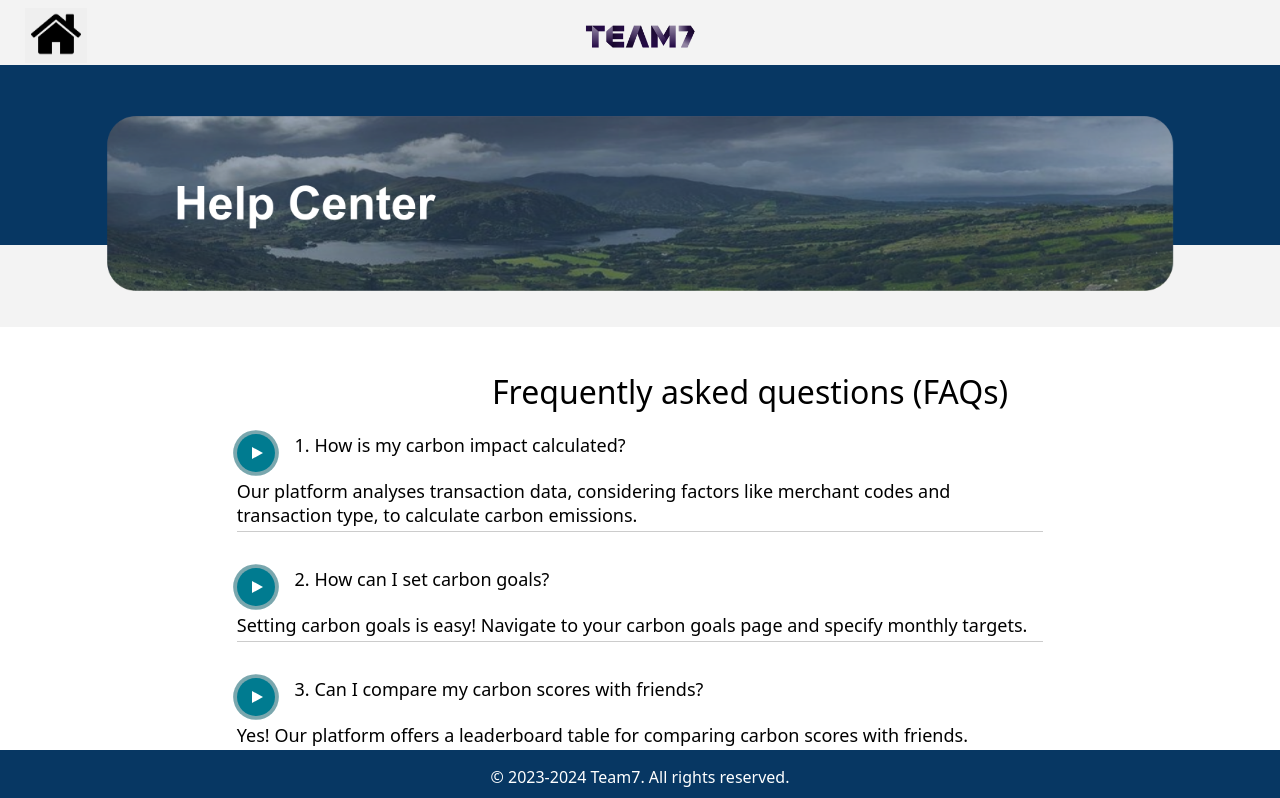
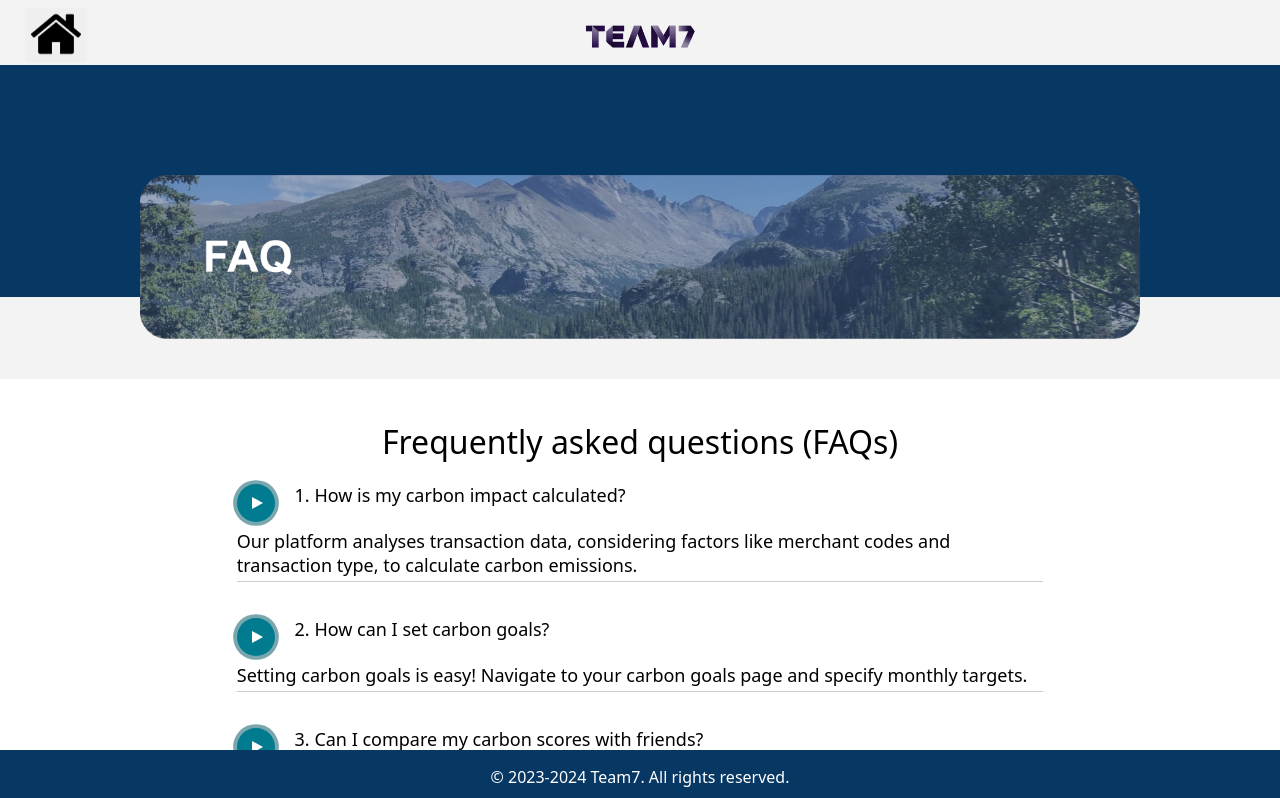
Before and after one commit to He1mont/CapitalOne-Carbon-Impact, a React (Create React App) app in the folder frontend/: page /help/FAQS in a window 1280 px wide. Shown: the top 798 px of the page. Built offline with nearby package versions, Linux system fonts and the light colour scheme.

Commit message:
fix: adjusted mid on faq and help so the sizing is consistent, created a new center image box for faq, adjusted centering on faq

```diff
--- a/frontend/src/assets/styles/FAQ.module.css
+++ b/frontend/src/assets/styles/FAQ.module.css
@@ -1,6 +1,6 @@
 html,
 body {
-  max-width: 100%;
+  max-width: 100vw;
   padding-left: 0px;
   margin: 0px;
   background-color: rgb(255, 255, 255);
@@ -44,64 +44,40 @@ body {
 /*------------------------------ MID ------------------------------*/
 .midBar {
   top: 65px;
-  width: 100%;
-  height: 275px;
+  width: 100vw;
+  height: 314px;
   position: absolute;
 }
-
-/*---------- MID-HIGH ----------*/
-
 .midHigh {
   z-index: 1;
   user-select: none;
   width: 100%;
-  height: 180px;
+  height: 232px;
   position: absolute;
-  text-align: center;
   background-color: #073763ff;
 }
 
-.title {
-  color: white;
-  padding-top: 3%;
-  font-size: xx-large;
-
+.midLow {
+  position: absolute;
+  top: 232px;
+  height: 82px;
+  width: 100%;
+  background-color: #f3f3f3ff;
 }
 
 /*---------- CENTER ----------*/
 .midCenter {
   user-select: none;
-  position: absolute;
+  position: relative;
   top: 35%;
-  left: 50%;
-  transform: translate(-50%, -50%);
+  margin: 0 auto;
   z-index: 1;
 }
 
-/* iframe[title="React error overlay"] {
-    display: none;
-} */
-
 .midBox {
-  height: 175px;
-  position: relative;
-  margin-top: 90px;
-
-}
-
-/*---------- LOW ----------*/
-.midLow {
-  position: absolute;
-  top: 180px;
-  height: 82px;
-  width: 100%;
-  background-color: #f3f3f3ff;
-}
-
-.midBoxLogin {
-  /* default styles for the box */
-  padding: 20px;
-  border: 1px solid #ccc;
+  width: 1000px;
+  display: block;
+  margin: auto;
 }
 
 
@@ -109,7 +85,7 @@ body {
 /*------------------------------ LOW ------------------------------*/
 .lowBar {
   position: absolute;
-  top: 365px;
+  top: 415px;
   min-height: 330px;
   height: 850px;
   width: 100vw;
@@ -204,6 +180,7 @@ body {
   position: relative;
   margin: 0 auto;
   width: 70vw;
+  text-align: center;
 
 
 }
@@ -215,10 +192,10 @@ body {
 }
 
 .helpTableTitle {
+  position: relative;
   font-size: xx-large;
   margin-top: 5px;
   margin-bottom: 5px;
-  margin-left: 300px;
 
 }
 
@@ -236,6 +213,7 @@ body {
   font-size: large;
   width: 90%;
   border-bottom: 1px solid #ccc;
+  text-align: left;
 }
 
 .question {
--- a/frontend/src/assets/styles/Help.module.css
+++ b/frontend/src/assets/styles/Help.module.css
@@ -1,8 +1,6 @@
 html,
 body {
-  max-width: 100%;
-  padding-left: 0px;
-  margin: 0px;
+  max-width: 100vw;
   background-color: rgb(255, 255, 255);
   font-family: Arial, sans-serif;
 }
@@ -43,53 +41,40 @@ body {
 /*------------------------------ MID ------------------------------*/
 .midBar {
   top: 65px;
-  width: 100%;
-  height: 275px;
+  width: 100vw;
+  height: 314px;
   position: absolute;
 }
+.midHigh {
+  z-index: 1;
+  user-select: none;
+  width: 100%;
+  height: 232px;
+  position: absolute;
+  background-color: #073763ff;
+}
 
-
-.title {
-  color: white;
-  padding-top: 3%;
-  font-size: xx-large;
-
+.midLow {
+  position: absolute;
+  top: 232px;
+  height: 82px;
+  width: 100%;
+  background-color: #f3f3f3ff;
 }
 
 /*---------- CENTER ----------*/
 .midCenter {
   user-select: none;
-  position: absolute;
-  top: 35%;
-  left: 50%;
-  transform: translate(-50%, -50%);
+  position: relative;
+  top: 36%;
+  margin: 0 auto;
   z-index: 1;
 }
 
-/* iframe[title="React error overlay"] {
-    display: none;
-} */
-
 .midBox {
-  height: 175px;
-  position: relative;
-  margin-top: 90px;
-
-}
-
-/*---------- LOW ----------*/
-.midLow {
-  position: absolute;
-  top: 180px;
-  height: 82px;
-  width: 100%;
-  background-color: #f3f3f3ff;
-}
-
-.midBoxLogin {
-  /* default styles for the box */
-  padding: 20px;
-  border: 1px solid #ccc;
+  width: 1000px;
+  display: block;
+  margin: auto;
 }
 
 
@@ -223,20 +208,6 @@ body {
   animation: slideInFromRight 1s ease-out;
 }
 
-/*------------------------------ Collapsable ------------------------------*/
-
-/*------------------------------ HEADER ------------------------------*/
-.headBar {
-  width: 100vw;
-  height: 65px;
-  top: 0px;
-  background-color: #f3f3f3ff;
-  position: fixed;
-  text-align: center;
-  overflow: hidden;
-  z-index: 4;
-}
-
 /*------------------------------ MID ------------------------------*/
 .midBar {
   top: 65px;
@@ -246,60 +217,6 @@ body {
 
 }
 
-/*---------- MID-HIGH ----------*/
-.midHigh {
-  user-select: none;
-  background-color: #073763ff;
-  width: 100%;
-  height: 200px;
-  position: absolute;
-  z-index: 1;
-
-}
-
-/*---------- CENTER ----------*/
-.midCenter {
-  user-select: none;
-  position: absolute;
-  top: 55%;
-  left: 50%;
-  transform: translate(-50%, -50%);
-  z-index: 1;
-}
-
-.midBox {
-  width: 1000px;
-  display: block;
-  margin: auto;
-
-}
-
-/*---------- LOW ----------*/
-.midLow {
-  width: 100%;
-  height: 100px;
-  position: absolute;
-  background-color: rgb(239, 239, 239);
-  bottom: 0px;
-  z-index: 0;
-}
-
-.midBoxLogin {
-  /* default styles for the box */
-  padding: 20px;
-  border: 1px solid #ccc;
-}
-
-
-/*------------------------------ LOW ------------------------------*/
-.lowBar {
-  position: absolute;
-  top: 365px;
-  min-height: 500px;
-  height: auto;
-  width: 100%;
-  background-color: rgb(255, 255, 255);
-}
 
 /*---------- KEY FRAMES -------- */
 @keyframes slideInFromRight {
--- a/frontend/src/pages/FAQS.js
+++ b/frontend/src/pages/FAQS.js
@@ -24,7 +24,7 @@ function Mid({ name }) {
       {/* Carbon Impact Information Box */}
       <div className={styles.midCenter}>
         <img
-          src="/images/help-center.png"
+          src="/images/faq-center.png"
           className={styles.midBox}
           alt="Mid Box"
         />
--- a/frontend/src/pages/Help.js
+++ b/frontend/src/pages/Help.js
@@ -38,7 +38,6 @@ function Mid({ name }) {
   return (
     <div className={styles.midBar}>
       <div className={styles.midHigh}>
-        {/* <h1 className={styles.title}>Help centre</h1> */}
       </div>
       {/* Carbon Impact Information Box */}
       <div className={styles.midCenter}>
@@ -48,8 +47,6 @@ function Mid({ name }) {
           alt="Mid Box"
         />
       </div>
-
-      {/* Help Button */}
       <div className={styles.midLow}></div>
     </div>
   );
```
Also changed, not shown: frontend/public/images/faq-center.png (added).
